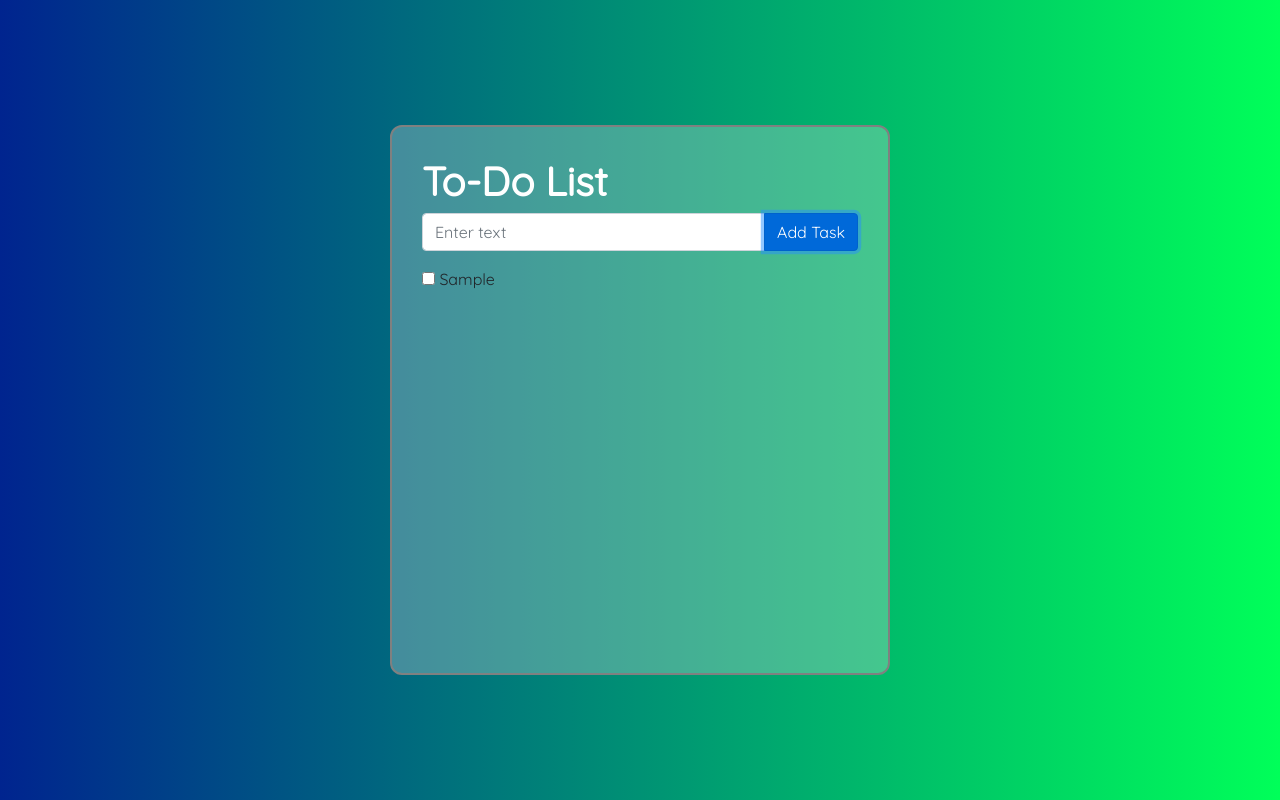
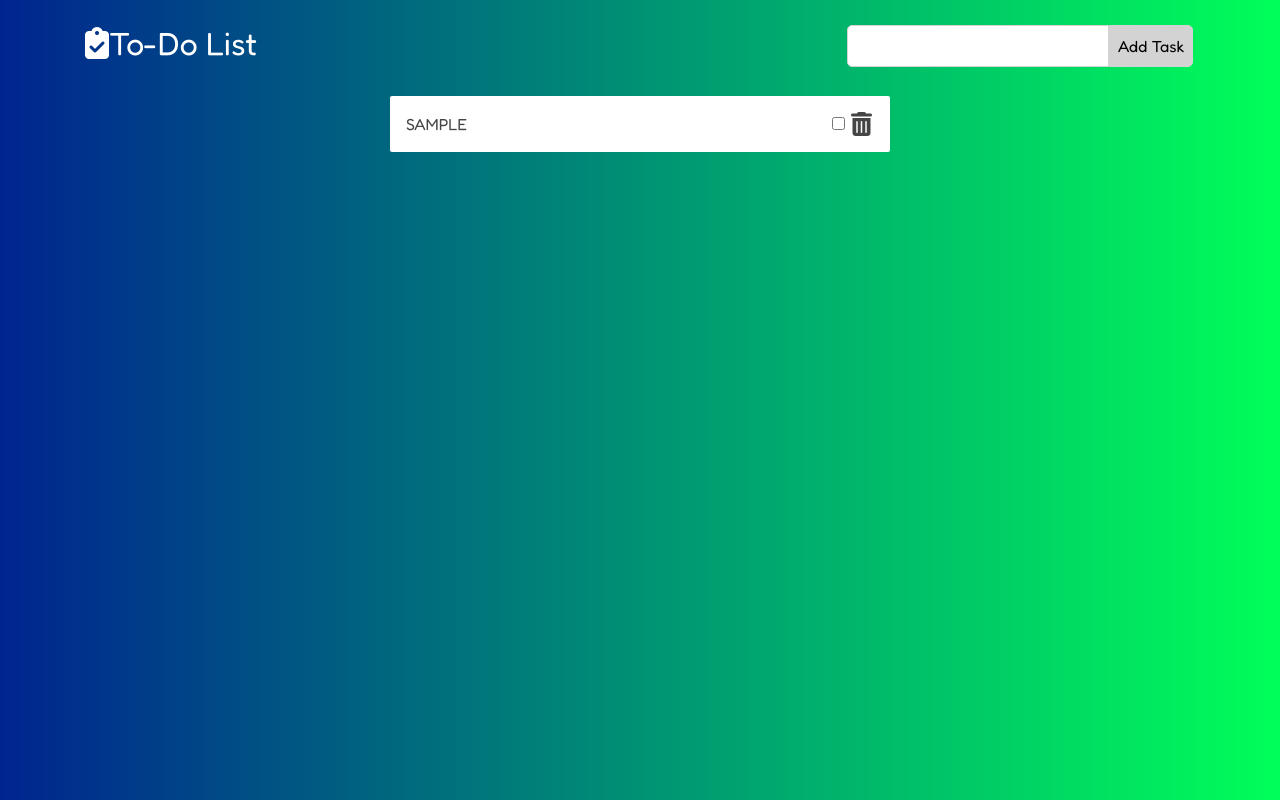
Before and after one commit to Oluwasoromidayo-Asaolu/Todo-List, a plain HTML site: page index.html in a window 1280 px wide. Both pictures are taken after typing "Sample" into the empty fields and a click on the button "Add Task". Drawn offline with nearby package versions, Linux system fonts and the light colour scheme.

Commit message:
I changed some things

```diff
--- a/index.html
+++ b/index.html
@@ -3,24 +3,22 @@
 <head>
     <meta charset="UTF-8">
     <meta name="viewport" content="width=device-width, initial-scale=1.0">
+    <link rel="stylesheet" href="https://cdnjs.cloudflare.com/ajax/libs/font-awesome/6.4.2/css/all.min.css" integrity="sha512-z3gLpd7yknf1YoNbCzqRKc4qyor8gaKU1qmn+CShxbuBusANI9QpRohGBreCFkKxLhei6S9CQXFEbbKuqLg0DA==" crossorigin="anonymous" referrerpolicy="no-referrer" />
     <link rel="stylesheet" href="https://maxcdn.bootstrapcdn.com/bootstrap/4.5.2/css/bootstrap.min.css">
     <link rel="stylesheet" href="styles.css">
     <title>To-Do List</title>
 </head>
 <body>
     <div class="container">
-        <h1>To-Do List</h1>
-        <div class="row">
-            <div class="col-md-12">
-                <div class="input-group mb-3">
-                    <input type="text" class="form-control" placeholder="Enter text" id="inputField">
-                    <div class="input-group-append">
-                        <button class="btn btn-primary" type="button" id="addBtn">Add Task</button>
-                    </div>
-                </div>
-                <div id="taskDiv"></div>
+        <div class="nav">
+            <h2><i class="fas fa-clipboard-check"></i>To-Do List</h2>
+            <div class="user-input">
+                <input id="input" type="text"><button id="addBtn">Add Task</button>
             </div>
         </div>
+    </div>
+    <div class="container">
+        <div class="to-do-items"></div>
     </div>
     <script src="script.js"></script>
     <script src="https://ajax.googleapis.com/ajax/libs/jquery/3.5.1/jquery.min.js"></script>
--- a/script.js
+++ b/script.js
@@ -1,6 +1,6 @@
-let inputField = document.getElementById('inputField');
+let inputField = document.getElementById('input');
 let addBtn = document.getElementById('addBtn');
-let taskDiv = document.getElementById('taskDiv');
+let taskDiv = document.querySelector('.to-do-items');
 
 function inputFieldLength(){
     return inputField.value.trim().length;
@@ -19,18 +19,19 @@ function addTaskByKeyPress(){
 function addList(){
         let div = document.createElement('div');
         div.innerHTML = `
+            <span>${inputField.value}</span>
+            <div>
             <input type='checkbox'>
-            <span>${inputField.value}</span>
+            <i class="fa-solid fa-trash-can fa-xl"></i>
+            </div>
             `
-        let taskDetails = div.querySelector('.taskDetails');
-        let checkbox = div.querySelector('input[type="checkbox"]');
+        div.classList.add('item');
+        let trashCan = div.querySelector('.fa-trash-can');
         taskDiv.appendChild(div);
         inputField.value = '';
-        checkbox.addEventListener('change', function(){
-            if(checkbox.checked){
-                div.remove();
-            }
-        });
+        trashCan.addEventListener('click', function(){
+            div.remove();
+        })
 }
 
 addBtn.addEventListener('click', addTaskByAddBtn);
--- a/styles.css
+++ b/styles.css
@@ -1,5 +1,5 @@
-@import url('https://fonts.googleapis.com/css2?family=Quicksand&display=swap');
-body{
+@import url('https://fonts.googleapis.com/css2?family=Fredoka&display=swap');
+/* body{
     margin: 0;
     padding: 0;
     background: linear-gradient(to right, #00248f, #00ff59);
@@ -12,7 +12,6 @@ body{
 .container{
     border: 2px solid grey;
     background: rgb(225, 225, 225, .3);
-    width: 500px;
     height: 550px;
     border-radius: 12px;
     padding: 30px;
@@ -25,4 +24,116 @@ h1{
     color: white;
     font-size: 2.5em;
     font-weight: bold;
+} */
+
+*{
+    padding: 0;
+    margin: 0;
+    box-sizing: border-box;
 }
+body{
+    font-family: 'Fredoka', sans-serif;
+    background: linear-gradient(to right, #00248f, #00ff59);
+    color: white;
+}
+.container{
+    width: 95%;
+    margin: auto;
+}
+.nav{
+    display: flex;
+    justify-content: space-between;
+    flex-wrap: wrap;
+    width: 100%;
+    margin: 25px 0px;
+}
+.nav h2{
+    font-size: 2rem;
+}
+.user-input{
+    width: 350px;
+    text-align: center;
+}
+.user-input input{
+    width: 75%;
+    outline: none;
+    padding: 8px;
+    border: 1px solid lightgray;
+    border-top-left-radius: 5px;
+    border-bottom-left-radius: 5px;
+    transition: 0.3s ease all;
+}
+.user-input input:focus{
+    box-shadow: 0 0 5px #00248f;
+    border: 1px solid #00248f;
+}
+.user-input button{
+    cursor: pointer;
+    padding: 8px;
+    width: fit-content;
+    transition: 1s;
+    outline: none;
+    background-color: lightgray;
+    border: 1px solid lightgray;
+    border-top-right-radius: 5px;
+    border-bottom-right-radius: 5px;
+}
+.user-input button:hover{
+    background-color: transparent;
+    color: white;
+}
+.to-do-items{
+    width: 500px;
+    margin: auto;
+}
+.item{
+    display: flex;
+    justify-content: space-between;
+    align-items: center;
+    width: 100%;
+    height: auto;
+    border-radius: 2px;
+    padding: 16px;
+    color: #454545;
+    margin-top: 10px;
+    font-size: 1rem;
+    text-transform: uppercase;
+    transition: 0.5s;
+    background-color: white;
+}
+
+.item:hover{
+    box-shadow: 0 0 20px #00248f;
+    border: 1 px solid #00248f;
+}
+
+.item i{
+    cursor: pointer;
+    margin: 0px 2px;
+}
+
+@media(max-width: 768px){
+    .nav{
+        align-items: center;
+        flex-direction: column;
+    }
+    .nav h2{
+        margin: 10px 0;
+    }
+    .user-input{
+        width: 100%;
+    }
+    .to-do-items{
+        width: 100%;
+    }
+}
+@media(max-width: 480px){
+    .user-input input{
+        width: 74%;
+    }
+}
+@media(max-width: 320px){
+    .user-input input{
+        width: 60%;
+    }
+}
```
